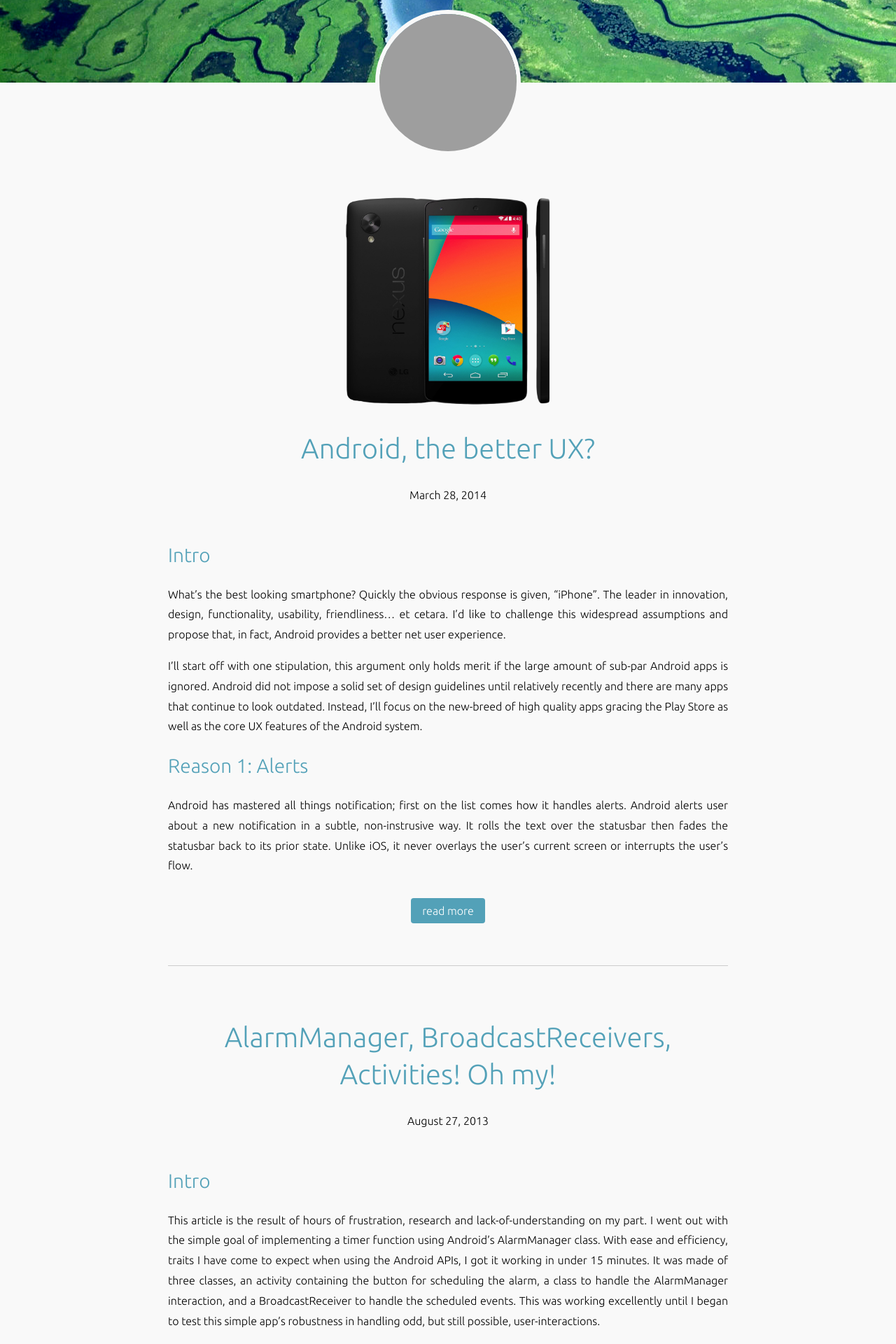
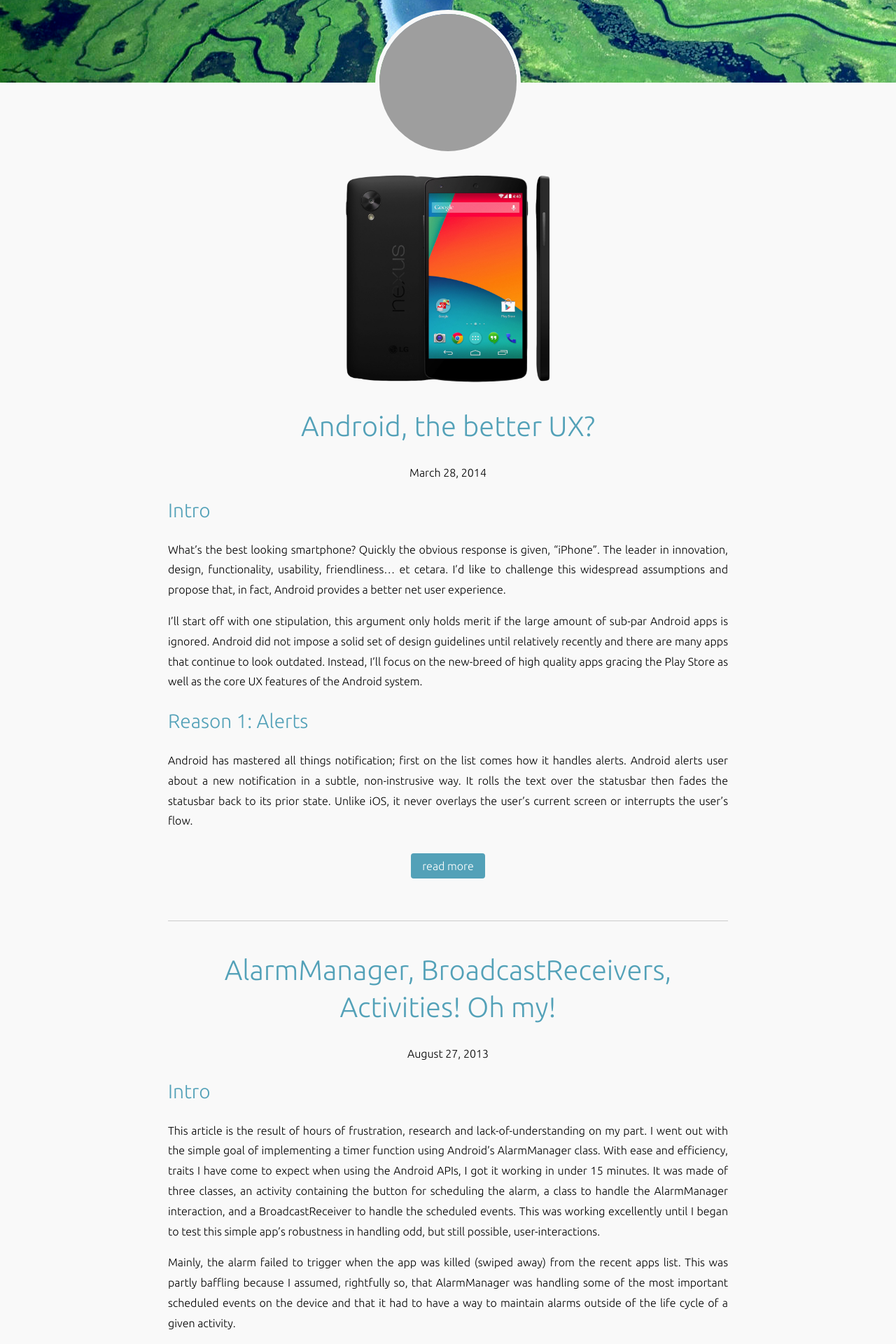
Before and after one commit to awendland/blog, a Jekyll site: the page built from index.html, in a window 1280 px wide. Shown: the part 324-2244 px from the top of the page at 70% size. Built offline with Jekyll 4.4.1, drawn with Linux system fonts in a browser that asks for light colours; nearby versions of some CDN libraries; Markdown is read by kramdown in place of the engine named in the settings; comment, search, counter and statistics services are not loaded; some of the changed text lies outside the part shown; grey boxes are pictures that could not be loaded.

Commit message:
Only apply additional post header padding in single-post view

```diff
--- a/css/main.css
+++ b/css/main.css
@@ -668,11 +668,6 @@
 .post header h1 {
   overflow-x: hidden;
 }
-@media (min-width: 40rem) {
-  .post header {
-    padding: 2em 0;
-  }
-}
 .post > .body > p {
   text-align: justify;
   line-height: 1.8;
@@ -740,6 +735,11 @@
 }
 .post blockquote.small {
   font-size: 1em;
+}
+@media (min-width: 40rem) {
+  #post header {
+    padding: 2em 0;
+  }
 }
 .image-preview {
   position: fixed;
```
Also changed, not shown: css/main.less (+8 -3 lines).
